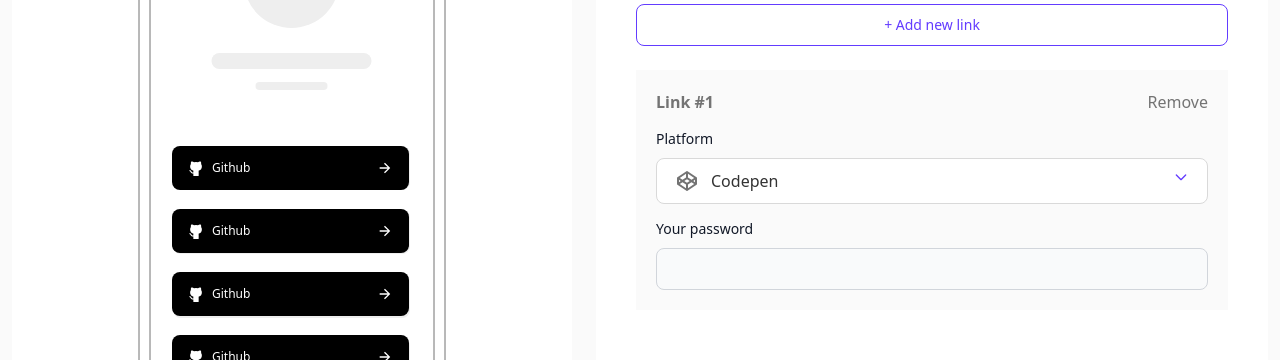
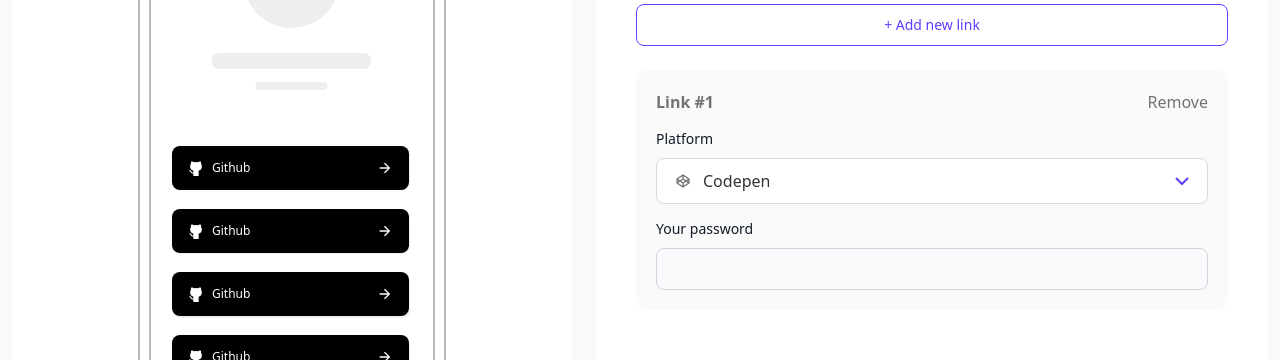
Before and after one commit to k2pbac/link-sharing, a Next.js app: page / in a window 1280 px wide. Shown: the part 262-622 px from the top of the page. Built offline with nearby package versions, Linux system fonts and the light colour scheme.

Commit message:
update dropdown chevron

```diff
--- a/src/components/views/customize-links/custom-link-input.scss
+++ b/src/components/views/customize-links/custom-link-input.scss
@@ -1,15 +1,17 @@
-.custom-link-input {
+.new-link-container {
   padding: 20px;
   background-color: $light-white;
   display: flex;
   flex-direction: column;
   gap: 12px;
+  border-radius: 12px;
   p {
     margin-bottom: 0;
-    span {
+    span.remove-button {
       float: right;
     }
   }
+  /// This is the items within the dropdown
   ul {
     overflow: auto;
     height: 300px;
@@ -32,6 +34,8 @@
       }
     }
   }
+
+  /// This is the main dropdown button!!
   button[data-testid~="flowbite-dropdown-target"] {
     width: 100%;
     background-color: $white;
@@ -48,12 +52,23 @@
     svg {
       float: right;
       color: $dark-purple;
+      display: none;
     }
     .input-icon {
       display: flex;
       color: $dark-grey;
       flex: 1;
-      gap: 12px;
+      align-items: center;
+
+      .icon-group {
+        display: flex;
+        gap: 12px;
+        flex: 1;
+      }
+      .chevron {
+        filter: $dark-purple-filter;
+      }
+
       img {
         filter: $grey-filter;
       }
--- a/src/components/views/customize-links/custom-link-input.tsx
+++ b/src/components/views/customize-links/custom-link-input.tsx
@@ -29,15 +29,21 @@
   const getLabel = () => {
     return (
       <p className="input-icon body-m">
-        <img src={link.icon} alt="link-icon" /> {link.item}
+        <span className="icon-group">
+          <img src={link.icon} alt="link-icon" /> {link.item}
+        </span>
+        <span className="chevron">
+          <img src="/assets/images/icon-chevron-down.svg" alt="down icon" />
+        </span>
       </p>
     );
   };
 
   return (
-    <div className="custom-link-input">
+    <div className="new-link-container">
       <p className="heading-s">
-        Link #{props.index + 1} <span className="body-m">Remove</span>
+        Link #{props.index + 1}{" "}
+        <span className="body-m remove-button">Remove</span>
       </p>
 
       <div>
```
